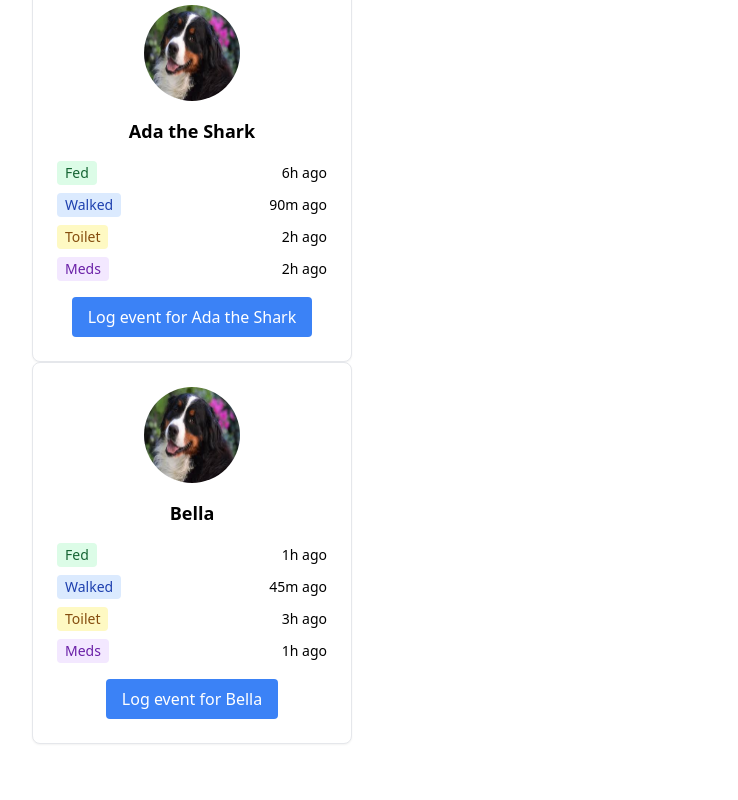
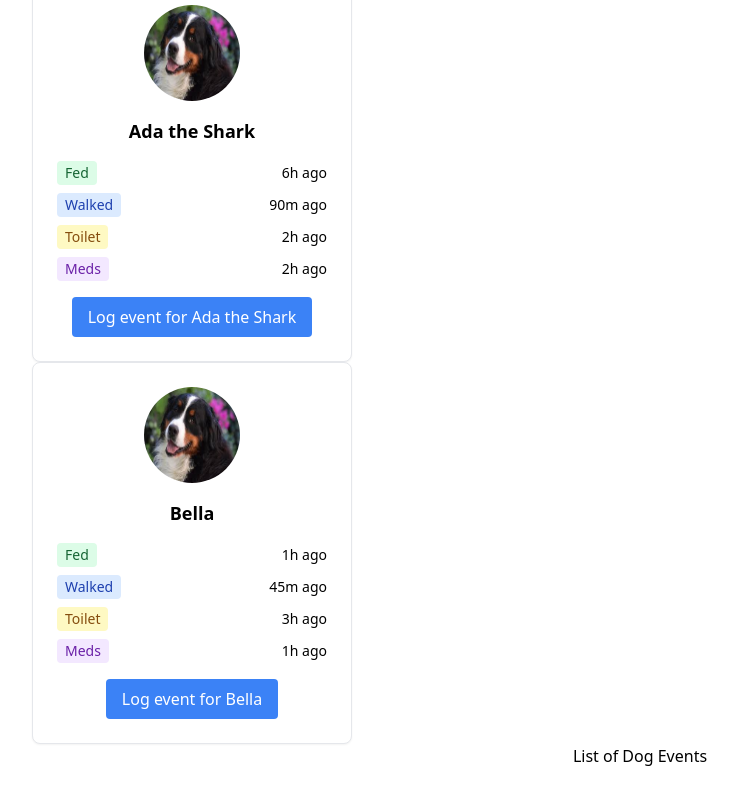
Before and after one commit to D-Mallon/dog-care-log, a React (Vite) app: page / in a window 1280 px wide. Shown: the part 482-1282 px from the top of the page, without its empty margins (0-738 px from the left). Before the commit the page ends 1258 px from the top, so only its background shows below. Built offline with nearby package versions, Linux system fonts and the light colour scheme.

Commit message:
display dog events on the home screen

```diff
--- a/src/App.tsx
+++ b/src/App.tsx
@@ -70,6 +70,17 @@ function App() {
             lastMedsHours={dog.lastMedsHours}
           />
         ))}
+        <div>
+          <h1>List of Dog Events</h1>
+          <ul>
+            {events.map((event) => (
+              <li key={event.id}>
+                dogID: {event.dogId}, eventID: {event.id} - {event.type} at
+                time: {event.timestamp}
+              </li>
+            ))}
+          </ul>
+        </div>
       </>
     );
   } else if (currentScreen === "logEvent") {
```
Also changed, not shown: tickets.txt.
